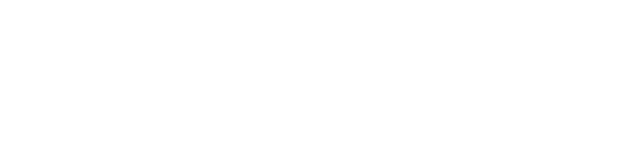
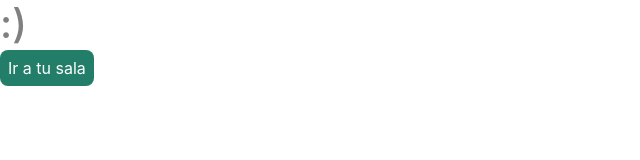
Before and after one commit to vainahopper/randomroom, a plain HTML site: page index.html in a window 1280 px wide. Shown: the whole page, without its empty margins (0-640 px from the left). Drawn offline with nearby package versions, Linux system fonts and the light colour scheme.

Commit message:
all functionality and a bit style

```diff
--- a/index.html
+++ b/index.html
@@ -3,8 +3,11 @@
     <head>
         <title>Random Room</title>
         <link rel="stylesheet" href="style.css">
+        <link rel="stylesheet" href="https://stackpath.bootstrapcdn.com/bootstrap/4.3.1/css/bootstrap.min.css" integrity="sha384-ggOyR0iXCbMQv3Xipma34MD+dH/1fQ784/j6cY/iJTQUOhcWr7x9JvoRxT2MZw1T" crossorigin="anonymous">
     </head>
     <body>
-
+        <h1>:)</h1>
+        <a id="linkElementId" href="">Ir a tu sala</a>
+        <script src="randomlink.js" defer async></script>
     </body>
 </html>
--- a/randomlink.js
+++ b/randomlink.js
@@ -5,9 +5,9 @@ const room4 = "https://meet.google.com/wrf-dfii-kku"
 
 const rooms = [room1, room2, room3, room4]
 
-const generatelink = () => {
+const generateLink = () => {
     const room = rooms[Math.floor(Math.random() * rooms.length)]
     return room;
-}
+};
 
-console.log(generatelink());
+document.getElementById("linkElementId").href = generateLink();
--- a/style.css
+++ b/style.css
@@ -0,0 +1,19 @@
+body{
+    text-align: center;
+    font-family: 'Lucida Sans', 'Lucida Sans Regular', 'Lucida Grande', 'Lucida Sans Unicode', Geneva, Verdana, sans-serif;
+    margin-top: 20%;
+}
+
+h1{
+    font-size: 24px;
+    color: gray;
+}
+
+#linkElementId{
+    background-color: #237e69;
+    color: white;
+    border-radius: 8px;
+    padding: 8px;
+    border: 0px;
+    text-decoration: none;
+}
```
